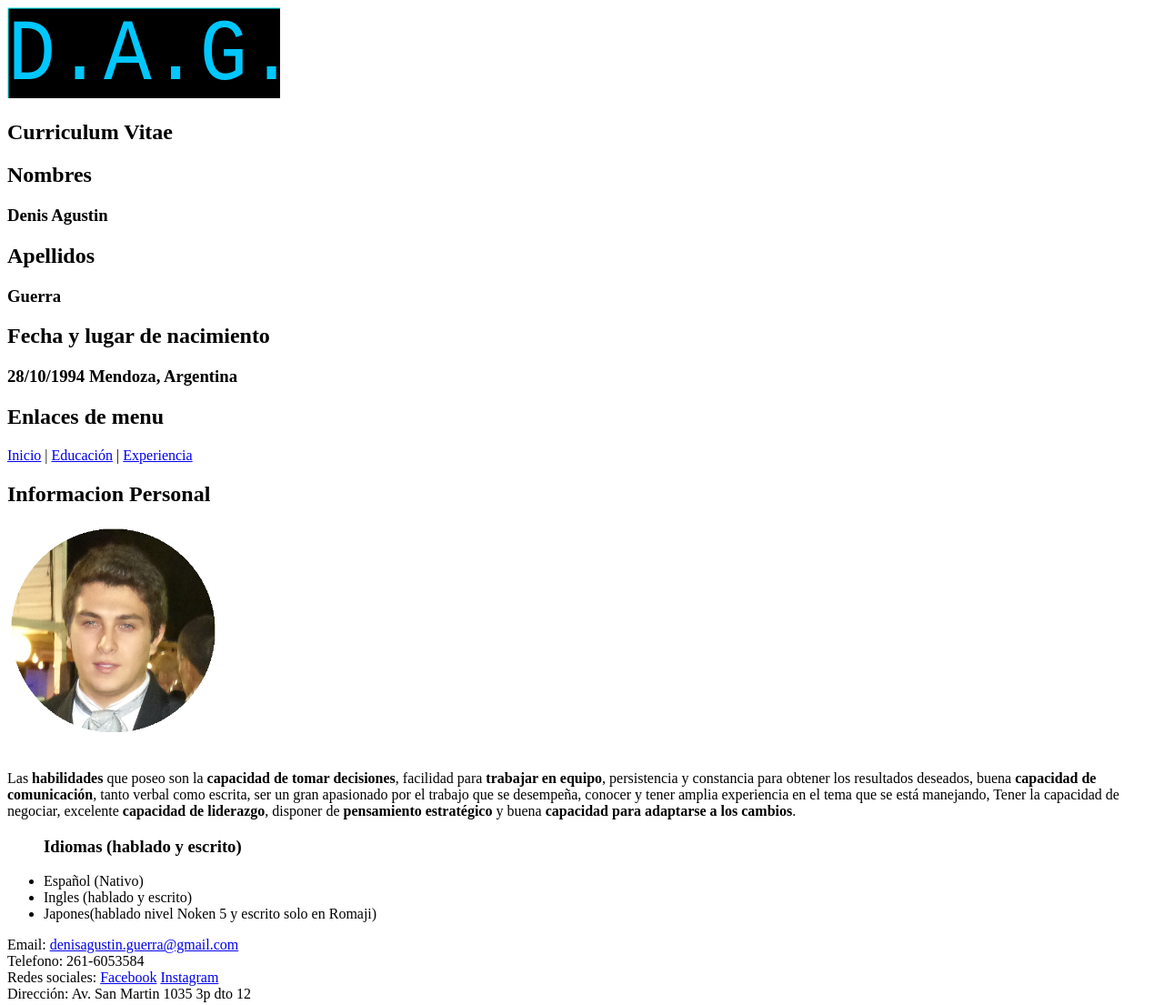
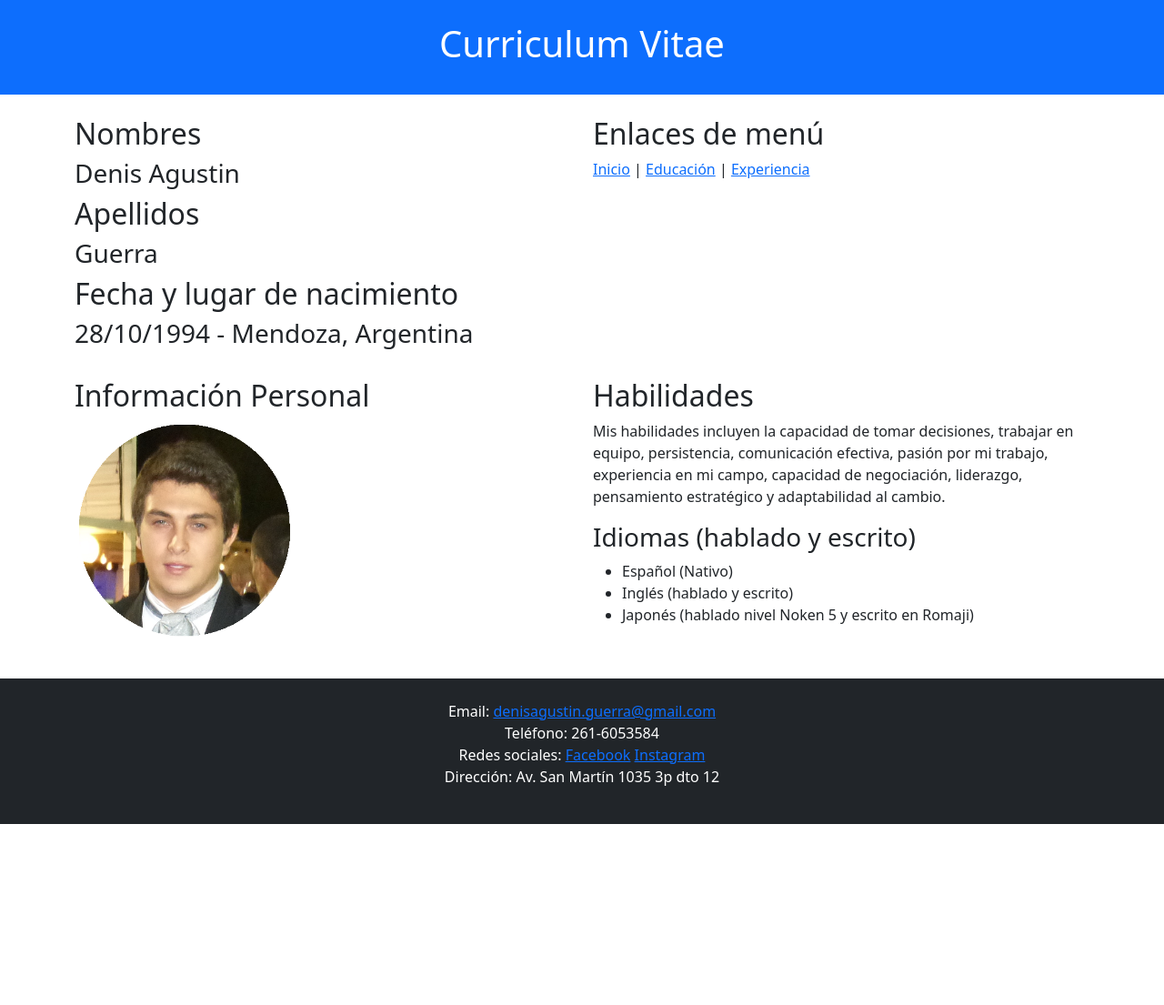
Before and after one commit to Denis-Agustin-Guerra/Curriculum-Vitae, a plain HTML site: page index.html in a window 1280 px wide. Shown: the whole page at 91% size. After the commit the page ends 906 px from the top, so only its background shows below. Drawn offline with nearby package versions, Linux system fonts and the light colour scheme.

Commit message:
style index

```diff
--- a/index.html
+++ b/index.html
@@ -3,68 +3,66 @@
   <head>
     <meta charset="utf-8">
     <meta name="viewport" content="weidht=device-weidht, user-scalable=no">
+    <link href="https://cdn.jsdelivr.net/npm/bootstrap@5.3.1/dist/css/bootstrap.min.css" rel="stylesheet" integrity="sha384-4bw+/aepP/YC94hEpVNVgiZdgIC5+VKNBQNGCHeKRQN+PtmoHDEXuppvnDJzQIu9" crossorigin="anonymous">
     <link rel="stylesheet" href="style.css">
     <title>Curriculum Vitae</title>
   </head>
   <body>
-    <header>
-      <svg width="300" height="100" xmlns="http://www.w3.org/2000/svg" xmlns:svg="http://www.w3.org/2000/svg">
-   <!-- Created with SVG-edit - https://github.com/SVG-Edit/svgedit-->
-      <g class="layer">
-        <title>LogoPerfil</title>
-        <rect fill="#000000" height="100" id="svg_11" stroke="#00ffff" stroke-dasharray="null" stroke-linecap="null" stroke-linejoin="null" width="300" x="1" y="1"/>
-        <text fill="#00c7ff" font-family="Monospace" font-size="24" id="svg_7" stroke="#000000" stroke-dasharray="null" stroke-linecap="null" stroke-linejoin="null" stroke-width="0" text-anchor="middle" transform="matrix(3.66228 0 0 4.01834 -189.715 -856.954)" x="95.166597" xml:space="preserve" y="232.809759">D.A.G.</text>
-      </g>
-      </svg>
+    <header class="bg-primary text-white text-center py-4">
+        <h1>Curriculum Vitae</h1>
     </header>
-    <section id="Inicio">
-      <h1>Curriculum Vitae</h1>
-      <article>
+    <section id="Inicio" class="container mt-4">
+        <div class="row">
+            <div class="col-md-6">
                 <h2>Nombres</h2>
                 <h3>Denis Agustin</h3>
                 <h2>Apellidos</h2>
                 <h3>Guerra</h3>
                 <h2>Fecha y lugar de nacimiento</h2>
-          <h3>28/10/1994  Mendoza, Argentina</h3>
-      </article>
-      <article>
-        <h2>Enlaces de menu</h2>
+                <h3>28/10/1994 - Mendoza, Argentina</h3>
+            </div>
+            <div class="col-md-6">
+                <h2>Enlaces de menú</h2>
                 <nav>
                     <p>
-              <a href="index.html">Inicio</a>
-              |
-              <a href="html/educacion.html">Educación</a>
-              |
+                        <a href="index.html">Inicio</a> |
+                        <a href="html/educacion.html">Educación</a> |
                         <a href="html/experiencia.html">Experiencia</a>
                     </p>
                 </nav>
-      </article>
-      <article>
-        <h2>Informacion Personal</h2>
-        <img src="img/foto.png" alt="Foto de Personal" weidht="250px" height="250px">
-      </article>
-      <article>
+            </div>
+        </div>
+        <div class="row mt-4">
+            <div class="col-md-6">
+                <h2>Información Personal</h2>
+                <img src="img/foto.png" alt="Foto de Personal" class="img-fluid rounded-circle" width="250" height="250">
+            </div>
+            <div class="col-md-6">
+                <h2>Habilidades</h2>
                 <p>
-          Las <strong>habilidades</strong> que poseo son la <strong>capacidad de tomar decisiones</strong>, facilidad para <strong>trabajar en equipo</strong>,
-          persistencia y constancia para obtener los resultados deseados, buena <strong>capacidad de comunicación</strong>, tanto verbal como escrita, ser un gran apasionado por el trabajo que se desempeña, conocer y tener amplia experiencia en el tema que se está manejando, Tener la capacidad de negociar, excelente <strong>capacidad de liderazgo</strong>, disponer de <strong>pensamiento estratégico</strong> y buena <strong>capacidad para adaptarse a los cambios</strong>.
+                    Mis habilidades incluyen la capacidad de tomar decisiones, trabajar en equipo, persistencia, comunicación efectiva, pasión por mi trabajo, experiencia en mi campo, capacidad de negociación, liderazgo, pensamiento estratégico y adaptabilidad al cambio.
                 </p>
+                <h3>Idiomas (hablado y escrito)</h3>
                 <ul>
-          <h3>Idiomas (hablado y escrito)</h3>
                     <li>Español (Nativo)</li>
-          <li>Ingles (hablado y escrito)</li>
-          <li>Japones(hablado nivel Noken 5 y escrito solo en Romaji)</li>
+                    <li>Inglés (hablado y escrito)</li>
+                    <li>Japonés (hablado nivel Noken 5 y escrito en Romaji)</li>
                 </ul>
-      </article>
+            </div>
+        </div>
     </section>
-    <footer>
+    <footer class="bg-dark text-white text-center py-4 mt-4">
         <p>
-      Email: <a href="mailto:denisagustin.guerra@gmail.com">denisagustin.guerra@gmail.com</a><br/>
-      Telefono: 261-6053584<br/>
+            Email: <a href="mailto:denisagustin.guerra@gmail.com">denisagustin.guerra@gmail.com</a><br>
+            Teléfono: 261-6053584<br>
             Redes sociales:
             <a href="https://www.facebook.com/agustin.guerra.100">Facebook</a>
-      <a href="https://www.instagram.com/denisagustinguerra">Instagram</a><br/>
-      Dirección: Av. San Martin 1035 3p dto 12
+            <a href="https://www.instagram.com/denisagustinguerra">Instagram</a><br>
+            Dirección: Av. San Martín 1035 3p dto 12
         </p>
     </footer>
+    <script src="https://cdn.jsdelivr.net/npm/bootstrap@5.3.1/dist/js/bootstrap.bundle.min.js" integrity="sha384-HwwvtgBNo3bZJJLYd8oVXjrBZt8cqVSpeBNS5n7C8IVInixGAoxmnlMuBnhbgrkm" crossorigin="anonymous"></script>
+    <script src="ruta/a/bootstrap.js"></script>
+    <script src="ruta/a/tu-script.js"></script>
 </body>
 </html>
```
Lines whose indentation alone changed are shown as unchanged.
